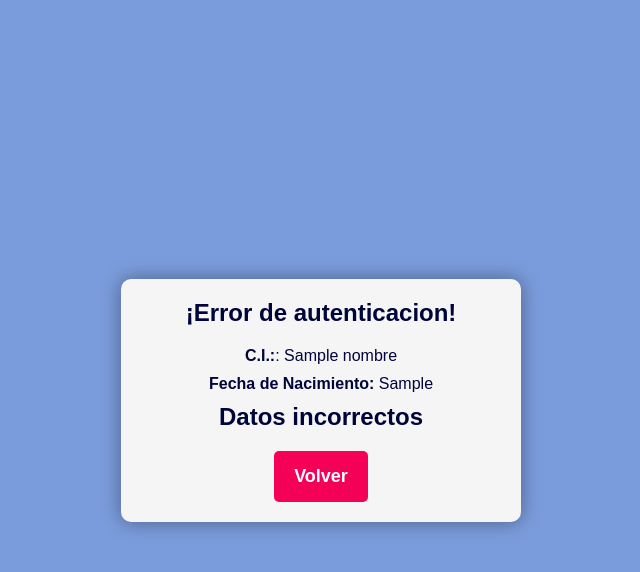
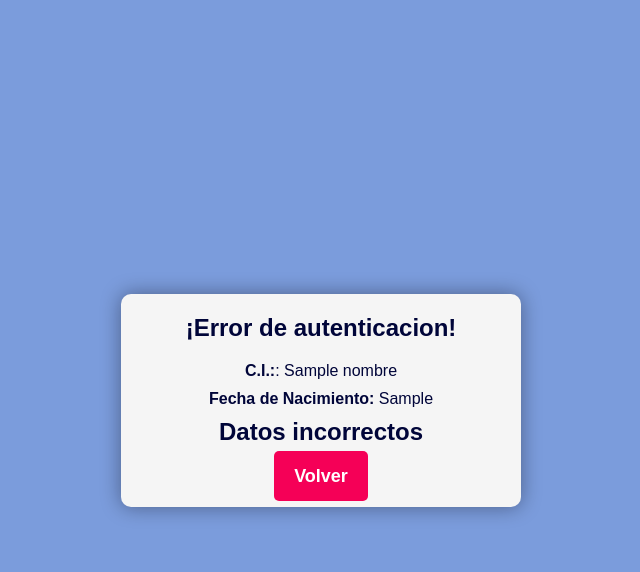
Before and after one commit to Alegithub01/Sistema-Elecciones, a Flask app: template templates/mensajeError.html in a window 1280 px wide. Shown: the top 572 px of the page, without its empty margins (319-959 px from the left). Run offline with Flask 3, Linux system fonts and the light colour scheme; the template is opened without the code that fills it: most values are stand-ins (such as "Sample title", 1, 10 or a date in 2020).

Commit message:
Mensaje de Error

```diff
--- a/static/css/errorStyle.css
+++ b/static/css/errorStyle.css
@@ -37,18 +37,18 @@ p {
     margin-bottom: 10px;
 }
 
-button {
+a {
     background-color: #f50057;
     color: #fff;
+    text-decoration: none;
     padding: 15px 20px;
     font-size: 18px;
     font-weight: 600;
-    border: none;
     border-radius: 5px;
     cursor: pointer;
     transition: background-color 0.3s;
 }
 
-button:hover {
+a:hover {
     background-color: #e40046;
 }
--- a/templates/mensajeError.html
+++ b/templates/mensajeError.html
@@ -15,7 +15,7 @@
     <p><strong>Fecha de Nacimiento:</strong> {{ ap_paterno }}</p>
 
     <h3>Datos incorrectos</h3>
-    <button type="submit">Volver</button>
+    <a href="/login.html">Volver</a>
 </form>
 </body>
 </html>
```
Also changed, not shown: static/css/papeletaStyle.css (+11 -5 lines).
